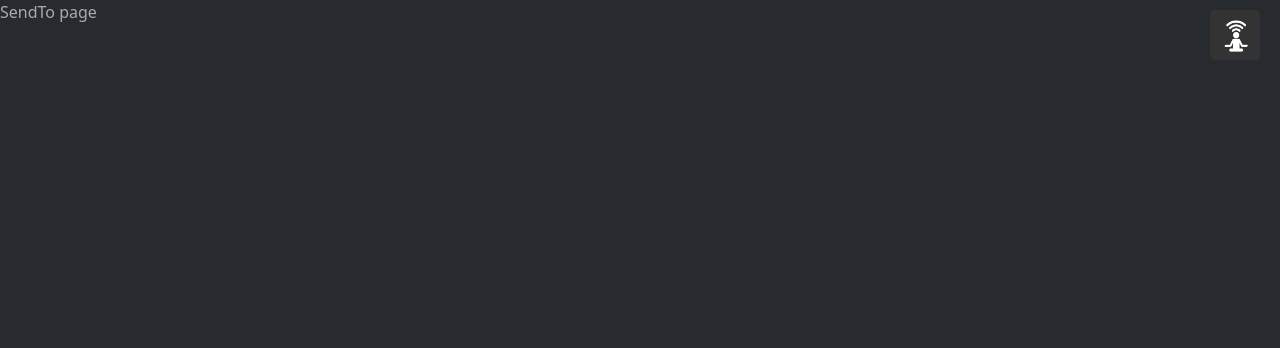
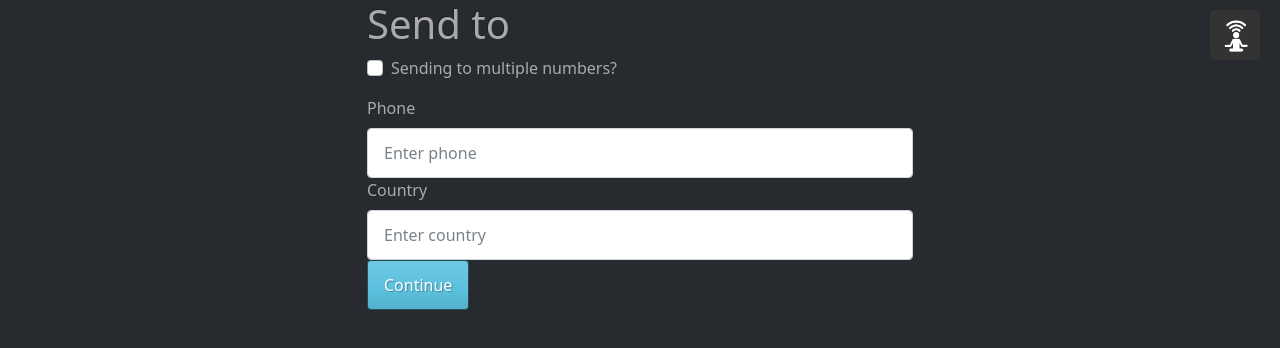
Before and after one commit to scubaluke/fullstackMeditationApp, a React (Create React App) app in the folder frontend/: page /phone in a window 1280 px wide. Shown: the top 348 px of the page. Built offline with nearby package versions, Linux system fonts and the light colour scheme.

Commit message:
seting up sendToPage and action and reducer

```diff
--- a/frontend/src/actions/cartActions.js
+++ b/frontend/src/actions/cartActions.js
@@ -1,5 +1,5 @@
 import axios from 'axios'
-import { CART_ADD_ITEM, CART_REMOVE_ITEM } from '../constants/cartConstants'
+import { CART_ADD_ITEM, CART_REMOVE_ITEM, CART_SAVE_SENDTO_PHONE } from '../constants/cartConstants'
 
 export const addToCart = (id, qty) => async (dispatch, getState) => {
     const { data } = await axios.get(`/api/products/${id}`)
@@ -26,3 +26,11 @@ export const removeFromCart = (id) => (dispatch, getState) => {
     })
     localStorage.setItem('cartItems', JSON.stringify(getState().cart.cartItems))
 }
+
+export const savePhoneToSend = (data) => (dispatch) => {
+    dispatch({
+        type: CART_SAVE_SENDTO_PHONE,
+        payload: data
+    })
+    localStorage.setItem('sendToPhone', JSON.stringify(data))
+}
--- a/frontend/src/constants/cartConstants.js
+++ b/frontend/src/constants/cartConstants.js
@@ -1,2 +1,3 @@
 export const CART_ADD_ITEM = 'CART_ADD_ITEM'
 export const CART_REMOVE_ITEM = 'CART_REMOVE_ITEM'
+export const CART_SAVE_SENDTO_PHONE = 'CART_SAVE_SENDTO_PHONE'
--- a/frontend/src/pages/SendToPage.js
+++ b/frontend/src/pages/SendToPage.js
@@ -1,9 +1,53 @@
-import React from 'react'
+import React, { useState } from 'react'
+import { Form, Button } from 'react-bootstrap'
+import { useDispatch, useSelector } from 'react-redux'
+import FormContainer from '../components/FormContainer'
 
-export default function SendToPage() {
+export default function SendToPage( { history } ) {
+    const { Group, Label, Control } = Form
+    const [multipleNumbers, setMultipleNumbers] = useState(false)
+    const [phone, setPhone] = useState('')
+    const [country, setCountry] = useState('')
+
+    const submitHandler = (e) => {
+        e.preventDefault()
+        console.log('submit');
+    }
+
     return (
-        <div>
-            SendTo page
-        </div>
+        <FormContainer>
+            <h1>Send to</h1>
+                <Form onSubmit={submitHandler} >
+                    <Group controlId='multipleCheckBox' className="mb-3" >
+                            <Form.Check type="checkbox" label="Sending to multiple numbers?" />
+                    </Group>
+
+                    <Group controlId='phone' >
+                        <Label>Phone</Label>
+                        <Control
+                            type='phone'
+                            placeholder='Enter phone'
+                            value={phone}
+                            required
+                            onChange={e => setPhone(e.target.value)}
+                        ></Control>
+                    </Group>
+
+                      <Group controlId='country' >
+                        <Label>Country</Label>
+                        <Control
+                            type='country'
+                            placeholder='Enter country'
+                            value={country}
+                            required
+                            onChange={e => setCountry(e.target.value)}
+                        ></Control>
+                    </Group>
+
+                    <Button type='submit' variant='info' >
+                        Continue
+                    </Button>
+            </Form>
+        </FormContainer>
     )
 }
--- a/frontend/src/reducers/cartReducers.js
+++ b/frontend/src/reducers/cartReducers.js
@@ -1,4 +1,4 @@
-import {CART_ADD_ITEM, CART_REMOVE_ITEM} from '../constants/cartConstants'
+import {CART_ADD_ITEM, CART_REMOVE_ITEM, CART_SAVE_SENDTO_PHONE} from '../constants/cartConstants'
 
 export const cartReducer = (state = { cartItems: [] }, action) => {
     switch(action.type) {
@@ -23,6 +23,11 @@ export const cartReducer = (state = { cartItems: [] }, action) => {
                 ...state,
                 cartItems: state.cartItems.filter(x => x.product !== action.payload)
             }
+        case CART_SAVE_SENDTO_PHONE:
+            return {
+                ...state,
+                sendToPhone: action.payload
+            }
         default:
             return state
     }
--- a/frontend/src/store.js
+++ b/frontend/src/store.js
@@ -10,6 +10,7 @@ import { cartReducer } from './reducers/cartReducers'
 // data will always come from local storage (if in local storage)
  const userInfoFromStorage = localStorage.getItem('userInfo') ? JSON.parse(localStorage.getItem('userInfo')) : null
  const cartItemsFromStorage = localStorage.getItem('cartItems') ?  JSON.parse(localStorage.getItem('cartItems')) : []
+ const sendToPhoneFromStorage = localStorage.getItem('sendToPhone') ? JSON.parse(localStorage.getItem('sendToPhone')) : {}
 
 const reducer = combineReducers({
     userLogin: userLoginReducer,
@@ -24,7 +25,7 @@ const reducer = combineReducers({
 const middleware = [thunk]
 const initialState = {
    userLogin: { userInfo: userInfoFromStorage },
-   cart: { cartItems: cartItemsFromStorage }
+   cart: { cartItems: cartItemsFromStorage, sendToPhone: sendToPhoneFromStorage }
 }
 
 const store = createStore(
@@ -34,6 +35,3 @@ const store = createStore(
 )
 
 export default store
-
-
-//  const shippingAddressFromStorage = localStorage.getItem('shippingAddress') ? JSON.parse(localStorage.getItem('shippingAddress')) : {}
```
